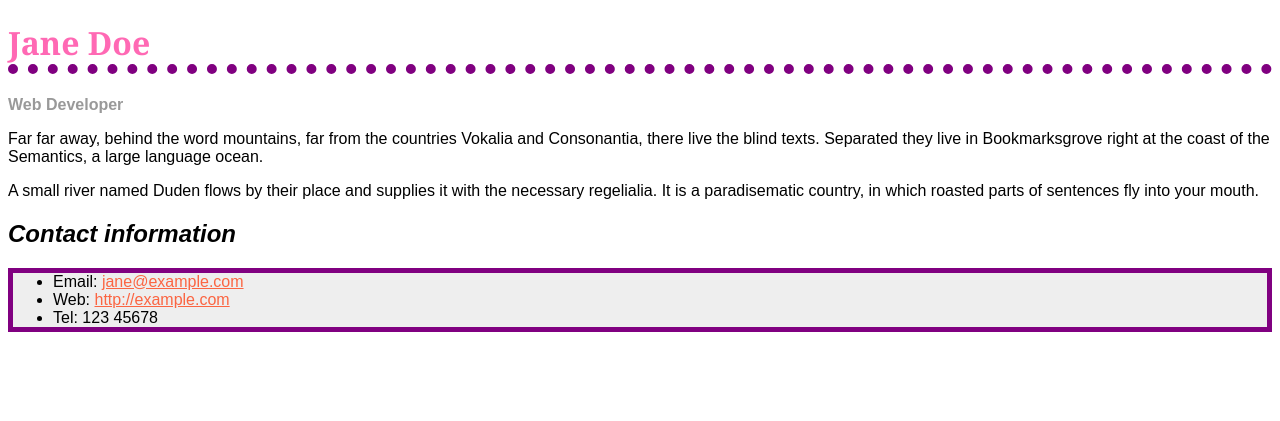
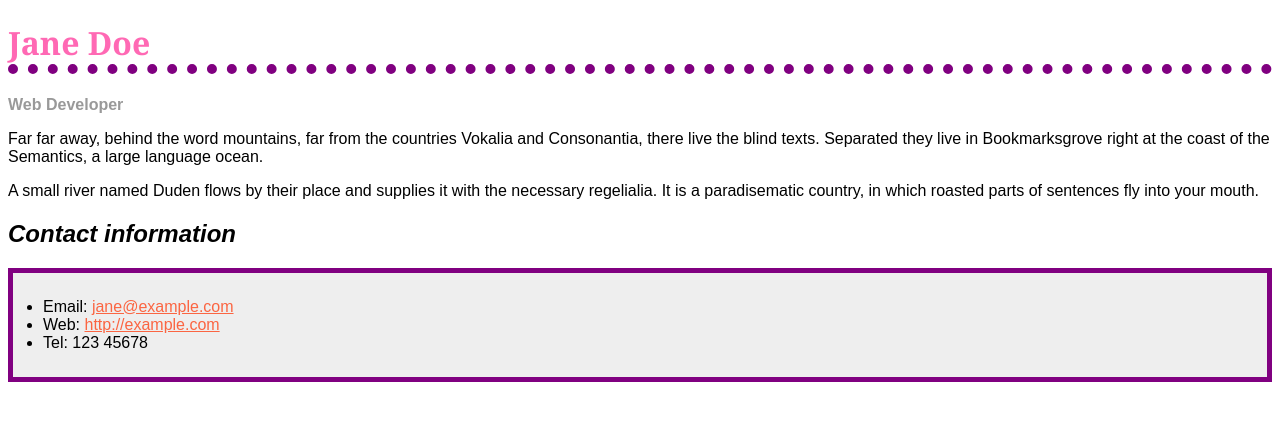
Before and after one commit to stradlingm/stradlingm.github.io, a PHP site: page /lab3/part1/index.html in a window 1280 px wide. Shown: the top 421 px of the page. Run offline with PHP 8.4, Linux system fonts and the light colour scheme.

Commit message:
Update styles.css
added green to links on hover, and padding around  the ul links

```diff
--- a/lab3/part1/styles.css
+++ b/lab3/part1/styles.css
@@ -26,9 +26,11 @@ a:visited {
 
 a:hover {
   text-decoration: none;
+  color: green;
 }
 
 ul {
     background-color: #eeeeee;
     border: 5px solid purple;
+    padding: 25px 30px;
 }
```
